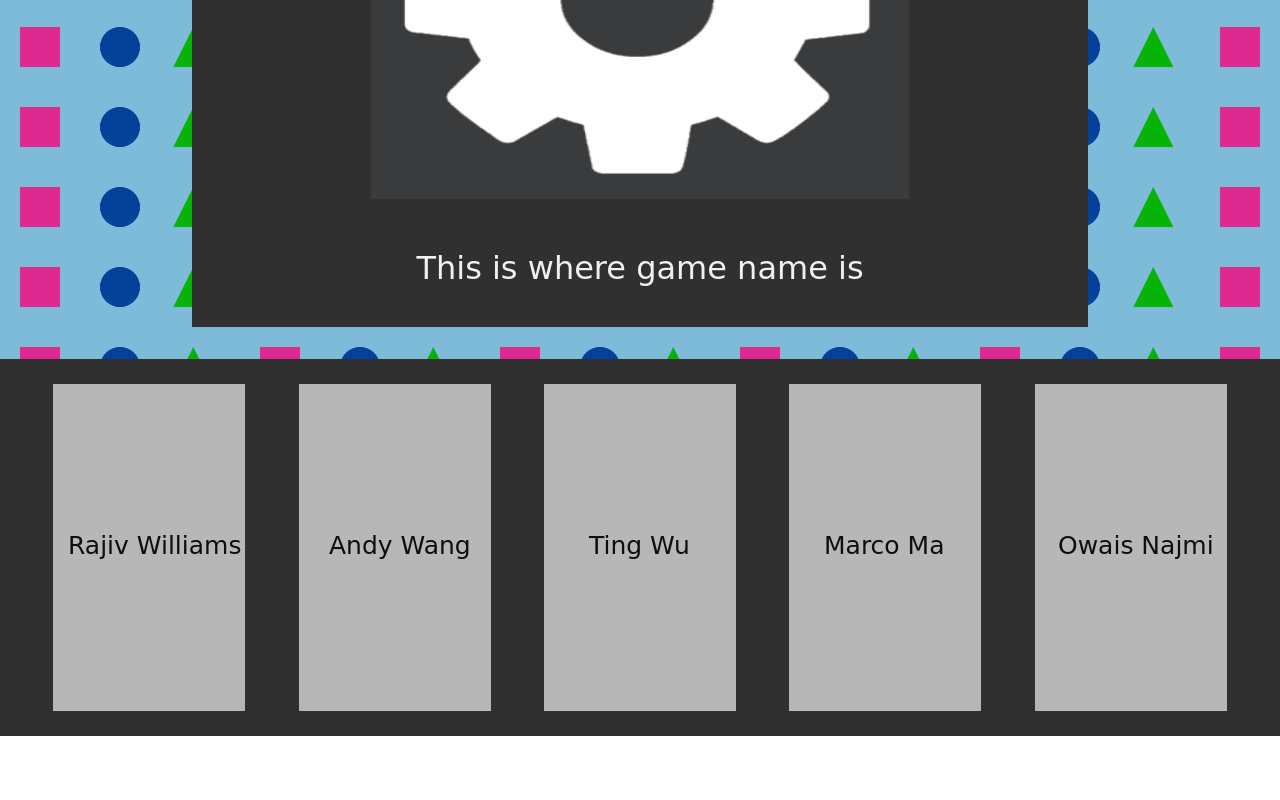
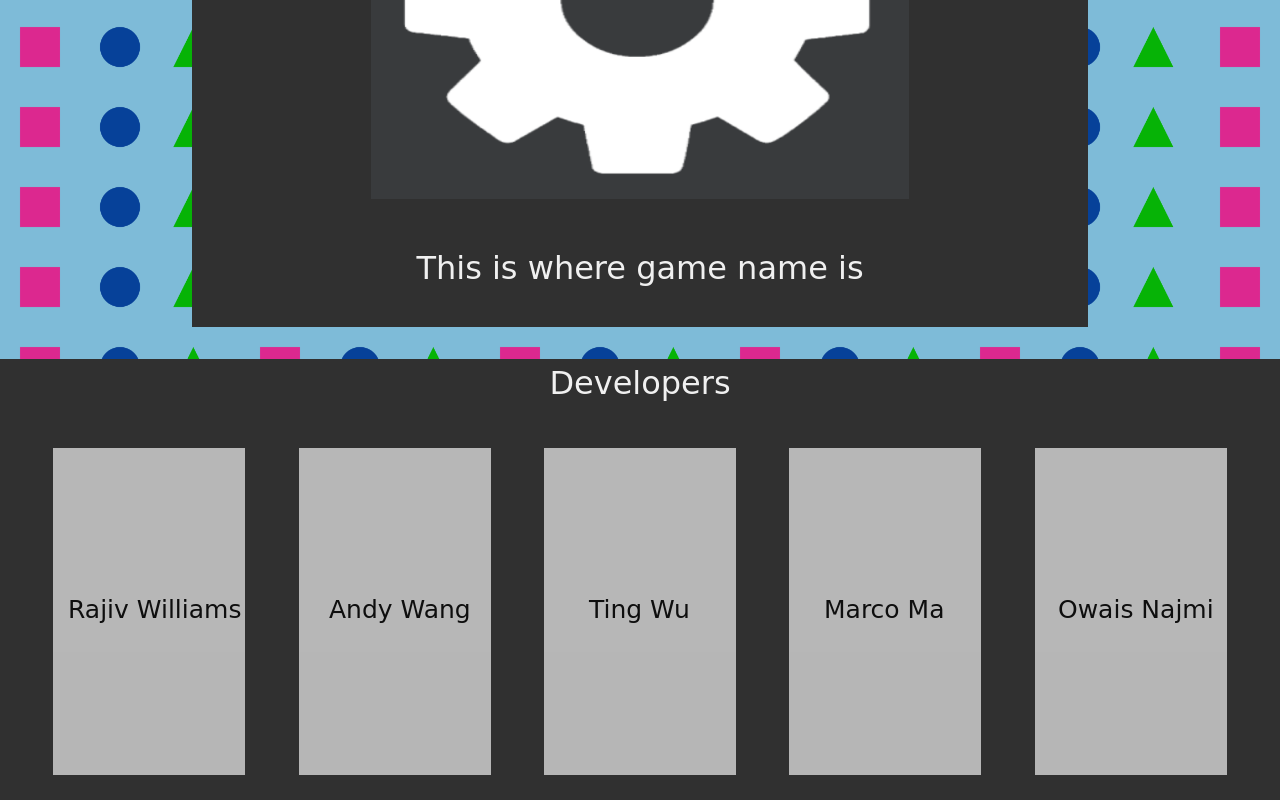
Before and after one commit to Ting9997/BootlegGames, a Vue app: page / in a window 1280 px wide. Shown: the part 619-1419 px from the top of the page. Before the commit the page ends 1355 px from the top, so only its background shows below. Built offline with nearby package versions, Linux system fonts and the light colour scheme.

Commit message:
Tweaks to DropZoneView.vue

```diff
--- a/src/views/DropZoneView.vue
+++ b/src/views/DropZoneView.vue
@@ -17,7 +17,9 @@
     </BaseBackground>
 
     <!-- Bibliography -->
-    <div class="bios-container">
+    <div class="bios-container-outter">
+        <p class="bio-container-title">Developers</p>
+        <div class="bios-container-inner">
             <div class="bios">
                 <a href="/contacts/rajiv_williams">
                     <svg class="bio-text-container">
@@ -52,6 +54,7 @@
                         <text class="bio-text" x="23" y="170">Owais Najmi</text>
                     </svg>
                 </a>
+            </div>
         </div>
     </div>
 </template>
@@ -130,7 +133,18 @@
 }
 
 /* ================= Bibliography ================= */
-.bios-container{
+.bio-container-title{
+    width: 100%;
+    height: auto;
+    font-family: var(--cus-title-font);
+    font-size: 2rem;
+    color: var(--cus-white);
+    text-align: center;
+}
+.bios-container-outter{
+    background-color: var(--cus-black);
+}
+.bios-container-inner{
     display: flex;
     justify-content: space-evenly;
     padding-top: 25px;
```
Lines whose indentation alone changed are shown as unchanged.
